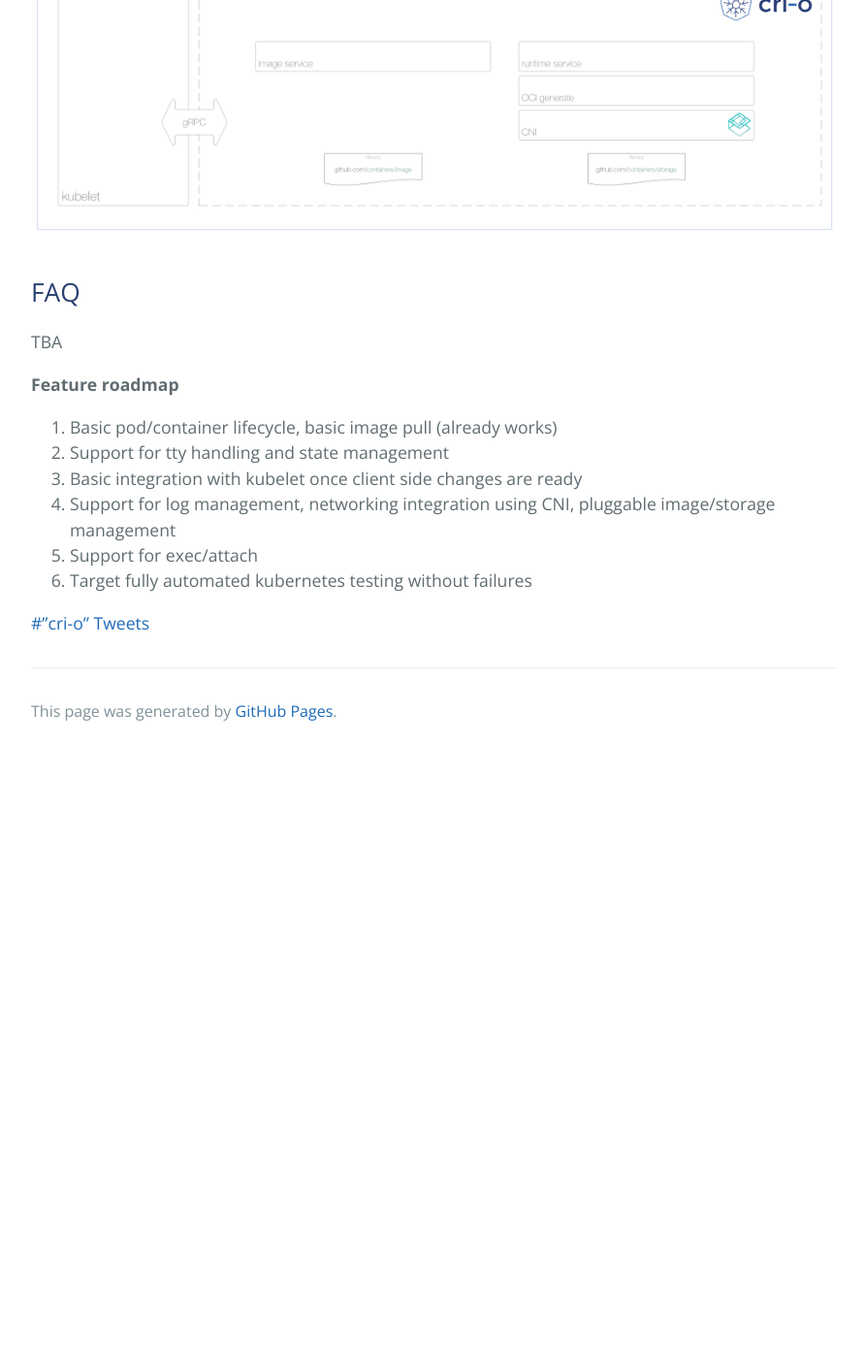
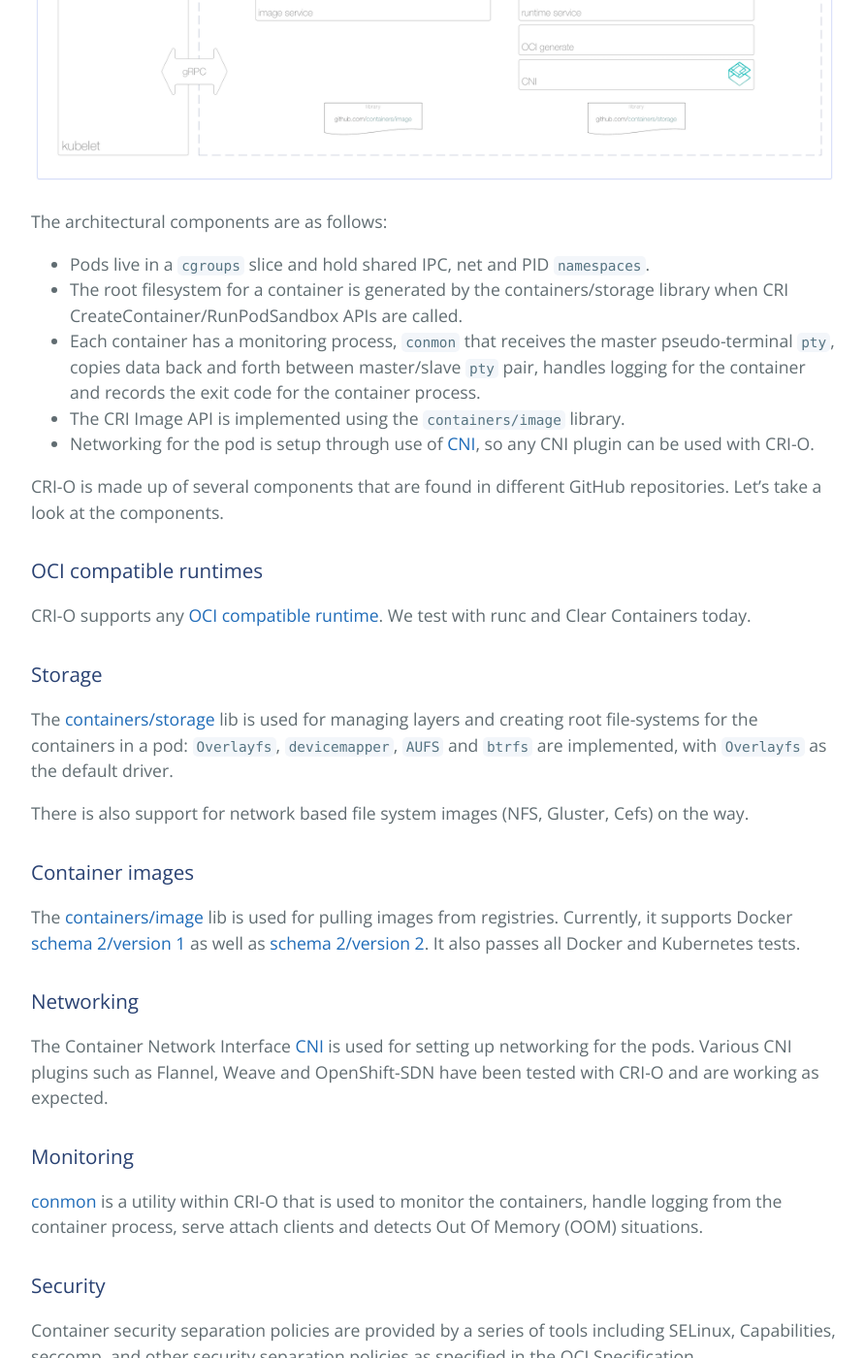
Before and after one commit to cri-o/cri-o.io, a Jekyll site: the page built from index.md, in a window 1280 px wide and 1400 px high, scrolled down 1319 px. Shown: the whole window at 97% size, without its empty margins (192-1084 px from the left). Built offline with Jekyll 4.4.1, drawn with Linux system fonts in a browser that asks for light colours; comment, search, counter and statistics services are not loaded; our own code applies the rules of GitHub Pages for plain Markdown files; before the commit the page ends 2096 px from its top, so only the background shows below that; some of the changed text lies outside the part shown.

Commit message:
adds architecture component description

```diff
--- a/index.md
+++ b/index.md
@@ -4,12 +4,16 @@ layout: default
 
 ## What is cri-o?
 
-CRI-O is an implementation of the kubernetes CRI (Container Runtime Interface) to enable using OCI (Open Container Initiative) compatible runtimes. It allows kubernetes to use any OCI compliant runtime as the container runtime for running pods. Today it supports runc and Clear Containers as the container runtimes but any OCI conformant runtime can be plugged in principle. CRI-O uses simple libraries as building blocks to implement the CRI.
+CRI-O is an implementation of the kubernetes CRI (Container Runtime Interface) to enable using
+OCI (Open Container Initiative) compatible runtimes. It allows Kubernetes to use any OCI compliant
+runtime as the container runtime for running pods. Today it supports runc and Clear Containers
+as the container runtimes but any OCI conformant runtime can be plugged in principle.
 
-CRI-O supports OCI container images and can pull from any container registry. It is a lightweight alternative to using docker or rkt as the runtime for kubernetes.
+CRI-O supports OCI container images and can pull from any container registry.
+It is a lightweight alternative to using Docker or rkt as the runtime for kubernetes.
 
-It is developed by maintainers and contributors from Red Hat, Intel, SUSE, Hyper, IBM and others.  We are a fully open project and contributors are always welcome:
-https://github.com/kubernetes-incubator/cri-o
+It is developed by maintainers and contributors from Red Hat, Intel, SUSE, Hyper, IBM and others.
+We are a fully open project and contributors are always welcome: [kubernetes-incubator/cri-o](https://github.com/kubernetes-incubator/cri-o).
 
 <script type="text/javascript" src="https://asciinema.org/a/124131.js" id="asciicast-124131" async></script>
 
@@ -22,6 +26,52 @@ https://github.com/kubernetes-incubator/cri-o
 ## Architecture
 
 ![CRI-O architecture](assets/images/architecture.png)
+
+The architectural components are as follows:
+
+- Pods live in a `cgroups` slice and hold shared IPC, net and PID `namespaces`.
+- The root filesystem for a container is generated by the containers/storage library when CRI CreateContainer/RunPodSandbox APIs are called.
+- Each container has a monitoring process, `conmon` that receives the master pseudo-terminal `pty`, copies data back and forth between master/slave `pty` pair, handles logging for the container and records the exit code for the container process.
+- The CRI Image API is implemented using the `containers/image` library.
+- Networking for the pod is setup through use of [CNI](https://github.com/containernetworking/cni), so any CNI plugin can be used with CRI-O.
+
+CRI-O is made up of several components that are found in different GitHub repositories.
+Let’s take a look at the components.
+
+### OCI compatible runtimes
+
+CRI-O supports any [OCI compatible runtime](https://github.com/opencontainers/runtime-tools).
+We test with runc and Clear Containers today.
+
+### Storage
+
+The [containers/storage](https://github.com/containers/storage) lib is used for managing layers
+and creating root file-systems for the containers in a pod: `Overlayfs`, `devicemapper`, `AUFS` and `btrfs`
+are implemented, with `Overlayfs` as the default driver.
+
+There is also support for network based file system images (NFS, Gluster, Cefs) on the way.
+
+### Container images
+
+The [containers/image](https://github.com/containers/image) lib is used for pulling images from registries.
+Currently, it supports Docker [schema 2/version 1](https://docs.docker.com/registry/spec/manifest-v2-1/)
+as well as [schema 2/version 2](https://docs.docker.com/registry/spec/manifest-v2-2/).
+It also passes all Docker and Kubernetes tests.
+
+### Networking
+The Container Network Interface [CNI](https://github.com/containernetworking/cni) is used for setting up networking for the pods.
+Various CNI plugins such as Flannel, Weave and OpenShift-SDN have been tested with CRI-O and are working as expected.
+
+### Monitoring
+
+[conmon](https://github.com/kubernetes-incubator/cri-o/tree/master/conmon) is a utility within CRI-O that is used to
+monitor the containers, handle logging from the container process, serve attach clients and detects Out Of Memory (OOM)
+situations.
+
+### Security
+
+Container security separation policies are provided by a series of tools including SELinux, Capabilities, seccomp,
+and other security separation policies as specified in the OCI Specification.
 
 ## FAQ
 
```
